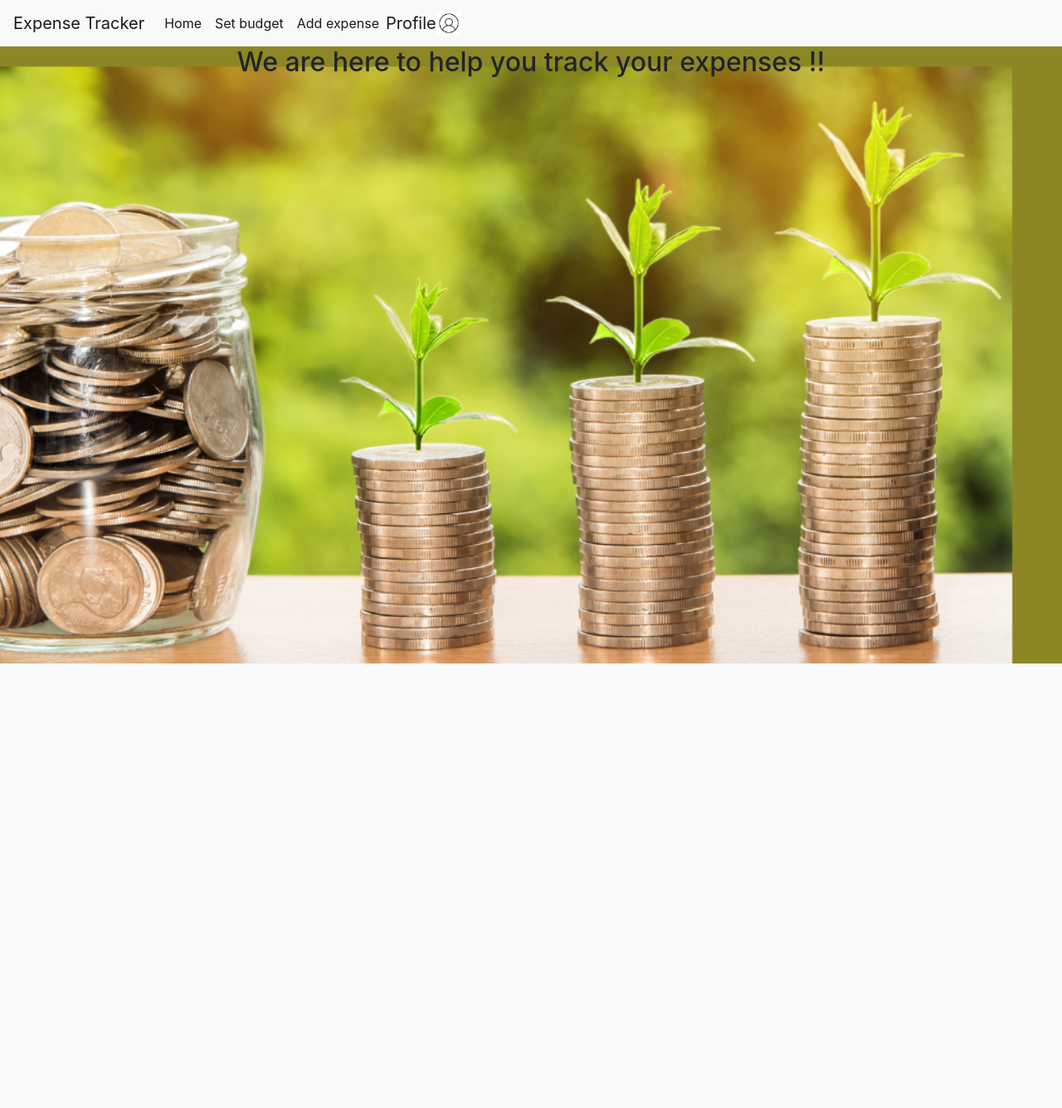
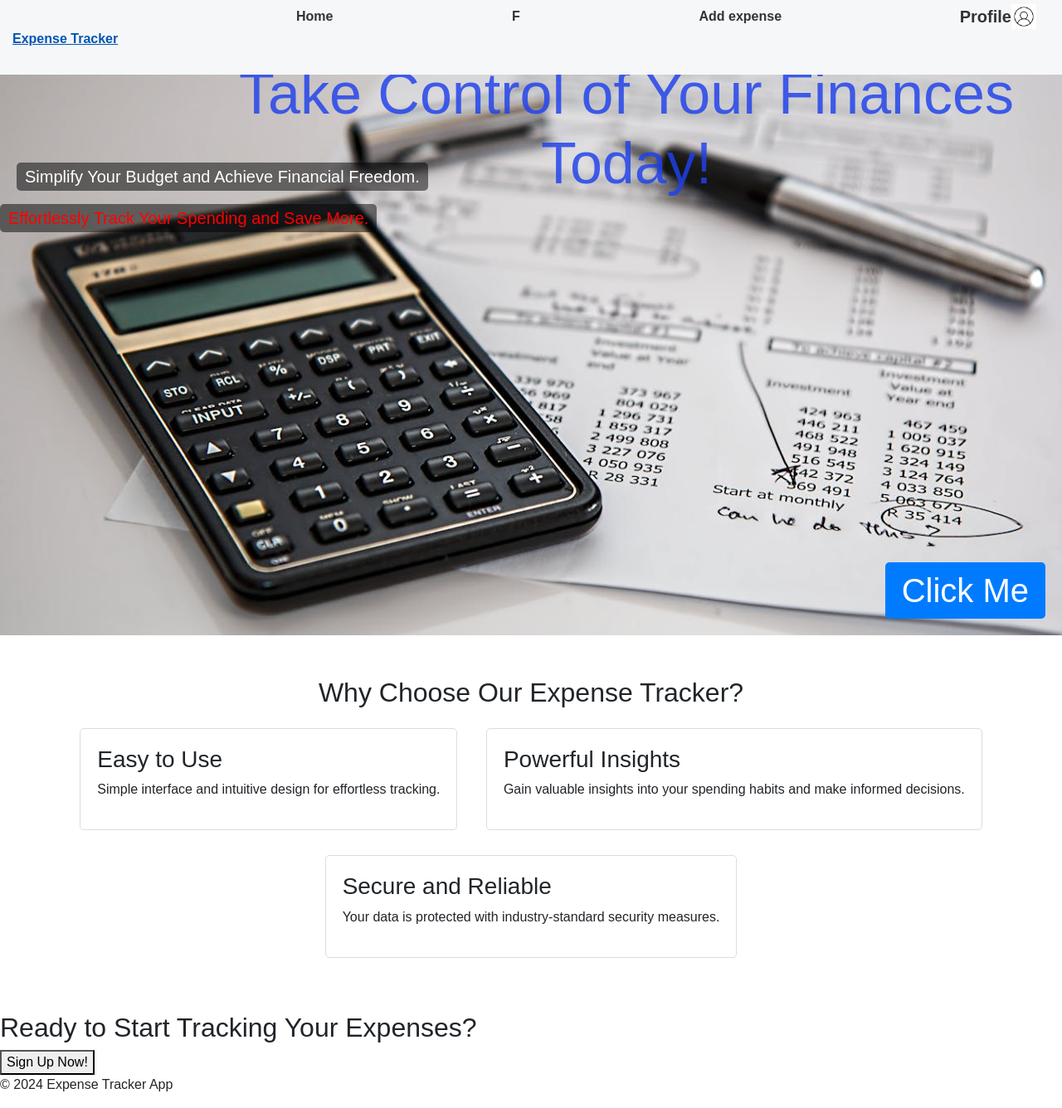
Before and after one commit to HimaniKale/Expense-Tracker, a Flask app: page /home in a window 1280 px wide. Shown: the whole page at 83% size. Before the commit the page ends 800 px from the top, so only its background shows below. Run offline with Flask 3, Linux system fonts and the light colour scheme.

Commit message:
second
home page get changed

```diff
--- /dev/null
+++ b/static/style.css
@@ -0,0 +1,177 @@
+body {
+  font-family: Arial, sans-serif;
+  margin: 0;
+  padding: 0;
+}
+
+a {
+  text-decoration: none;
+  color: #333;
+}
+nav.fixed {
+  position: fixed;
+  top: 0;
+  left: 0;
+  width: 100%;
+  height: 90px;
+  background-color: rgb(246, 247, 249);
+  z-index: 10; /* Ensure the navigation bar stays on top of other elements */
+}
+
+nav {
+  display: flex;
+  justify-content: space-between;
+}
+.signup-button {
+  background-color: #007bff;
+  color: #fff;
+  border: none;
+  padding: 5px;
+  border-radius: 5px;
+  cursor: pointer;
+}
+
+nav a {
+	display: inline-block;
+  padding: 10px 15px;
+  padding-top: 35px;
+  font-weight: bold;
+}
+
+img {
+  max-width: 100%;
+  height: auto;
+  color: red;
+}
+.hero-tagline {
+  font-size: 1.2rem;
+  color: red;
+  background-color: #007bff;
+  text-align: center;
+  position: absolute;
+  top: 200px;
+  font-size: 20px;
+  background-color: rgba(0, 0, 0, 0.5);
+  padding: 5px 10px;
+  border-radius: 5px;
+}
+/* Header */
+header {
+  background-color: #f0f0f0;
+  padding: 10px 20px;
+}
+
+/* Hero section */
+.hero {
+  display: flex;
+  align-items: center;
+  min-height: 60vh;
+  background-size: cover;
+  background-position: center;
+}
+
+.hero-content {
+  color: #fff;
+  text-align: center;
+  padding: 50px;
+}
+
+.hero-title {
+	font-size: 70px;
+  text-align: center;
+  position: absolute;
+  top: 20px;
+  left: 230px;
+  color: #1f41ebd4;
+  padding: 5px 10px;
+  border-radius: 5px;
+  margin-bottom: 20px;
+}
+
+.hero-button {
+  background-color: #007bff;
+  color: #fff;
+  padding: 10px 20px;
+  border: none;
+  border-radius: 5px;
+  cursor: pointer;
+}
+
+/* Benefits section */
+.benefits {
+  padding: 50px 0;
+  text-align: center;
+}
+
+.benefit-card {
+  display: inline-block;
+  margin: 15px;
+  padding: 20px;
+  border: 1px solid #ddd;
+  border-radius: 5px;
+  text-align: left;
+}
+
+.benefit-card img {
+  margin-bottom: 10px;
+}
+
+img {
+  max-width: 100%;
+  height: auto;
+}
+
+/* Image container */
+.image-container {
+  position: relative;
+  width: 100%;
+  height: 90vh; /* Adjust height as needed */
+}
+
+/* Image */
+.image-container img {
+
+  width: 100%;
+  height: 100%;
+}
+
+/* Floating button */
+.floating-button {
+  position: absolute;
+  bottom: 20px;
+  right: 20px;
+  background-color: #007bff;
+  color: #fff;
+  padding: 10px 20px;
+  border: none;
+  border-radius: 5px;
+  cursor: pointer;
+   background-color: #007bff;
+  color: #fff;
+  padding: 10px 20px;
+  border: none;
+  border-radius: 5px;
+  cursor: pointer;
+}
+
+.floating-text1 {
+  position: absolute;
+  top: 100px;
+  left: 20px;
+  color: #fff;
+  font-size: 20px;
+  background-color: rgba(0, 0, 0, 0.5);
+  padding: 5px 10px;
+  border-radius: 5px;
+}
+
+.floating-text2 {
+  position: absolute;
+  top: 150px;
+  left: 20px;
+  color: #fff;
+  font-size: 20px;
+  background-color: rgba(0, 0, 0, 0.5);
+  padding: 5px 10px;
+  border-radius: 5px;
+}
--- a/templates/base.html
+++ b/templates/base.html
@@ -6,30 +6,15 @@
   <link rel="stylesheet" type="text/css" href="{{ url_for('static', filename='style.css')}}">
 </head>
 <body>
-  <nav class="navbar navbar-expand-lg navbar-light bg-light">
-  <a class="navbar-brand" href="#">Expense Tracker</a>
-  <button class="navbar-toggler" type="button" data-toggle="collapse" data-target="#navbarTogglerDemo02" aria-controls="navbarTogglerDemo02" aria-expanded="false" aria-label="Toggle navigation">
-    <span class="navbar-toggler-icon"></span>
-  </button>
-
-  <div class="collapse navbar-collapse" id="navbarTogglerDemo02">
-    <ul class="navbar-nav mr-auto mt-2 mt-lg-0">
-      <li class="nav-item active">
-        <a class="nav-link" href="home">Home</a>
-      </li>
-      <li class="nav-item active">
-        <a class="nav-link" href="setb">Set budget</a>
-      </li>
-            <li class="nav-item active">
+  <nav class="fixed">
+  <a  href="#">Expense Tracker</a>
+    <a class="nav-link" href="home">Home</a>
+        <a class="nav-link" href="setb">F</a>
         <a class="nav-link" href="expense">Add expense</a>
-      </li>
-      <li class="nav-item active">
         <a class="navbar-brand" href="profile">
-    <img src="/static/images/profile.jpeg" align="right" width="30" height="30" alt=""> Profile
+    <img src="/static/images/profile.jpeg" align="right" width="30" height="30" alt="">
+     Profile
   </a>
-      </li>
-    </ul>
-
   </div>
 </nav>
 
--- a/templates/temp.html
+++ b/templates/temp.html
@@ -1,15 +1,43 @@
 {% extends "base.html" %}
 {% block title %}Home Page{% endblock %}
 {% block content %}
+<link rel="stylesheet" type="text/css" href="{{ url_for('static', filename='style.css')}}">
+
 	<h2 align = "center">We are here to help you track your expenses !!</h2>
-	<style>
-    body {
-        background-image: url('/static/images/image12.png');
-        background-size: cover;
-        background-position: right;
-        background-attachment: fixed;
-        background-color: #f4f4f4;
-    }
-</style>
+    <section class="hero">
+        <div class="image-container">
+          <img src="\static\images\pp.jpg" alt="Person managing finances on laptop">
+          <center>
 
+      <section class="hero">
+          <h1 class="hero-title"> Take Control of Your Finances Today!<h1>
+            <p class="hero-tagline">Effortlessly Track Your Spending and Save More.</p>
+           <p class="floating-text2">Simplify Your Budget and Achieve Financial Freedom.</p>
+
+          <button class="floating-button">Click Me</button></center>
+        </div>
+
+        </section>
+        <section class="benefits">
+          <h2>Why Choose Our Expense Tracker?</h2>
+          <div class="benefit-card">
+             <h3>Easy to Use</h3>
+            <p>Simple interface and intuitive design for effortless tracking.</p>
+          </div>
+          <div class="benefit-card">
+            <h3>Powerful Insights</h3>
+            <p>Gain valuable insights into your spending habits and make informed decisions.</p>
+          </div>
+          <div class="benefit-card">
+            <h3>Secure and Reliable</h3>
+            <p>Your data is protected with industry-standard security measures.</p>
+          </div>
+        </section>
+        <section class="call-to-action">
+          <h2>Ready to Start Tracking Your Expenses?</h2>
+          <button class="cta-button">Sign Up Now!</button>
+        </section>
+        <footer>
+          <p>&copy; 2024 Expense Tracker App</p>
+        </footer>
 {% endblock %}
```
Also changed, not shown: static/images/pp.jpg (added).
